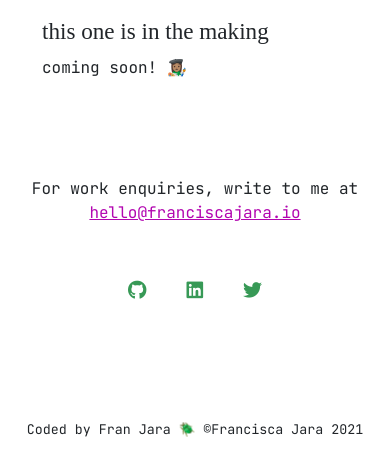
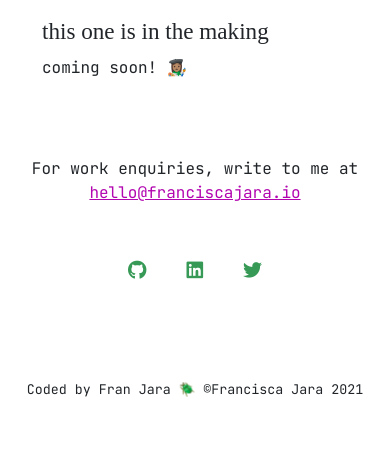
Before and after one commit to franejara/my-portfolio, a plain HTML site: page index.html in a window 390 px wide. Shown: the part 1431-1907 px from the top of the page. Drawn offline with nearby package versions, Linux system fonts and the light colour scheme; a web font is replaced by a local one.

Commit message:
Updated footer responsive styling

```diff
--- a/src/style.css
+++ b/src/style.css
@@ -178,7 +178,7 @@ footer {
   border-color: grey;
   text-align: center;
   padding: 40px 0px;
-  margin: 20px 0px;
+  margin: 100px 0px 0px;
 }
 
 .socialmedia-icons {
@@ -213,6 +213,10 @@ footer {
 
   a {
     text-decoration: underline;
+  }
+
+  footer {
+    margin: 0px;
   }
 
   .main-wrap {
@@ -251,6 +255,10 @@ footer {
     text-decoration: underline;
   }
 
+  footer {
+    margin: 0px;
+  }
+
   .main-wrap {
     margin: 30px 10px;
   }
```
